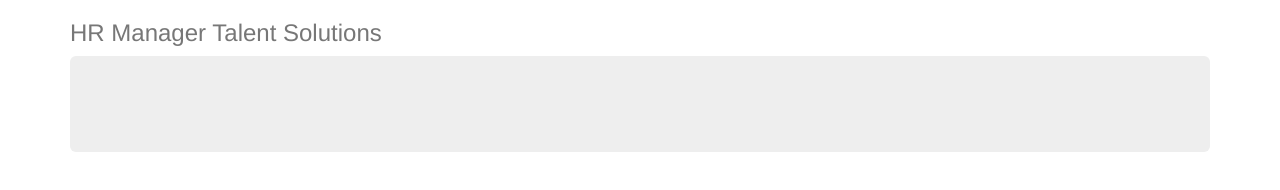
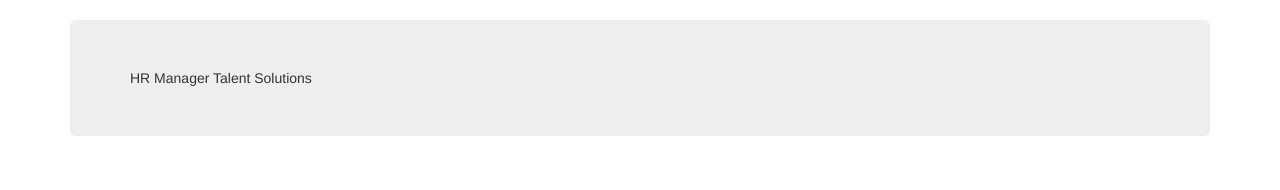
Before and after one commit to hrmts/hrmts.github.io, a plain HTML site: page index.html in a window 1280 px wide. Drawn offline with nearby package versions, Linux system fonts and the light colour scheme.

Commit message:
Update index.html

```diff
--- a/index.html
+++ b/index.html
@@ -30,10 +30,11 @@
           <ul class="nav nav-pills pull-right">
           </ul>
         </nav>
-        <h3 class="text-muted">HR Manager Talent Solutions</h3>
+        <h3 class="text-muted"></h3>
       </div>
 
       <div class="jumbotron">
+        HR Manager Talent Solutions
       </div>
 
       <div class="row marketing">
```
